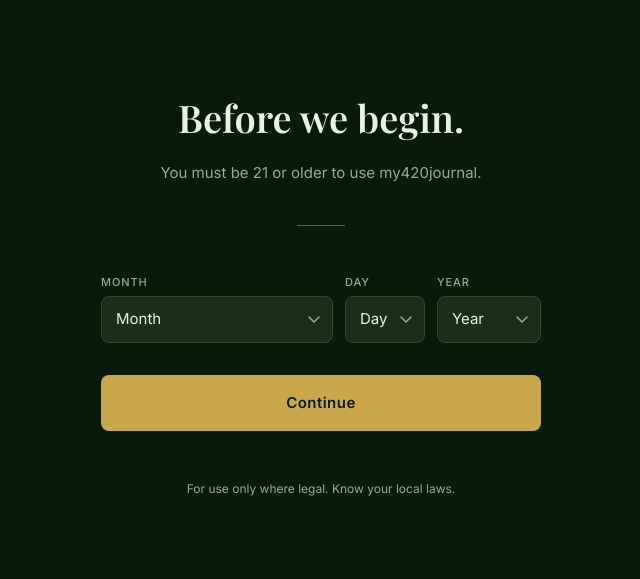
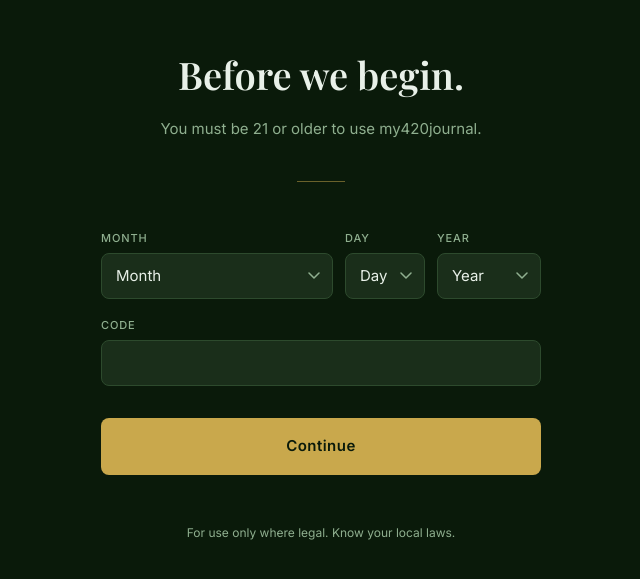
Before and after one commit to casevoiceai/my420journal-app, a React (Vite) app: page /app in a window 1280 px wide. Shown: the part 103-682 px from the top of the page, without its empty margins (319-959 px from the left). Built offline with nearby package versions, Linux system fonts and the light colour scheme.

Commit message:
Add test age gate shortcut

```diff
--- a/src/screens/AgeGate.jsx
+++ b/src/screens/AgeGate.jsx
@@ -1,6 +1,7 @@
 import { useState } from 'react'
 import { useNavigate } from 'react-router-dom'
 import { isDevMode } from '../lib/dev'
+import { AGE_GATE_TEST_CODE, isRuntimeTestConvenienceEnabled } from '../lib/testConvenience'
 
 const MONTHS = [
   { value: 1, label: 'January' },
@@ -32,15 +33,23 @@ function isAtLeast21(month, day, year) {
 }
 
 const DEV_MODE = isDevMode()
+const TEST_CONVENIENCE_ENABLED = isRuntimeTestConvenienceEnabled()
 
 export default function AgeGate() {
   const navigate = useNavigate()
   const [month, setMonth] = useState('')
   const [day, setDay] = useState('')
   const [year, setYear] = useState('')
+  const [testCode, setTestCode] = useState('')
   const [error, setError] = useState('')
 
   function handleContinue() {
+    if (TEST_CONVENIENCE_ENABLED && testCode.trim() === AGE_GATE_TEST_CODE) {
+      setError('')
+      navigate('/signup')
+      return
+    }
+
     if (!month || !day || !year) {
       setError('Please select your full date of birth.')
       return
@@ -70,6 +79,19 @@ export default function AgeGate() {
     backgroundRepeat: 'no-repeat',
     backgroundPosition: 'right 12px center',
     paddingRight: '36px',
+    boxSizing: 'border-box',
+  }
+
+  const inputStyle = {
+    backgroundColor: '#1A2E1A',
+    color: '#E8F0E8',
+    border: '1px solid #2D4A2D',
+    borderRadius: '8px',
+    padding: '11px 14px',
+    fontSize: '15px',
+    fontFamily: "'Inter', sans-serif",
+    outline: 'none',
+    width: '100%',
     boxSizing: 'border-box',
   }
 
@@ -139,7 +161,7 @@ export default function AgeGate() {
           display: 'grid',
           gridTemplateColumns: '1fr 80px 104px',
           gap: '12px',
-          marginBottom: '32px',
+          marginBottom: TEST_CONVENIENCE_ENABLED ? '18px' : '32px',
         }}>
           <div>
             <label style={labelStyle}>Month</label>
@@ -189,6 +211,18 @@ export default function AgeGate() {
             </select>
           </div>
         </div>
+
+        {TEST_CONVENIENCE_ENABLED && (
+          <div style={{ width: '100%', marginBottom: '32px' }}>
+            <label style={labelStyle}>Code</label>
+            <input
+              value={testCode}
+              onChange={(e) => { setTestCode(e.target.value); setError('') }}
+              style={inputStyle}
+              autoComplete="off"
+            />
+          </div>
+        )}
 
         <button
           onClick={handleContinue}
```
